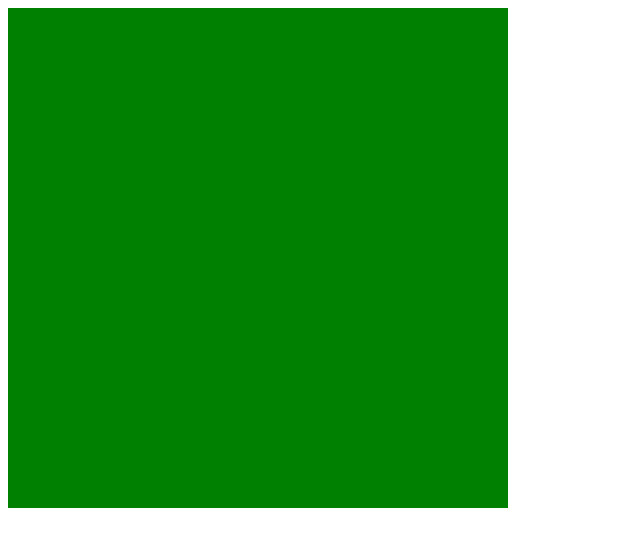
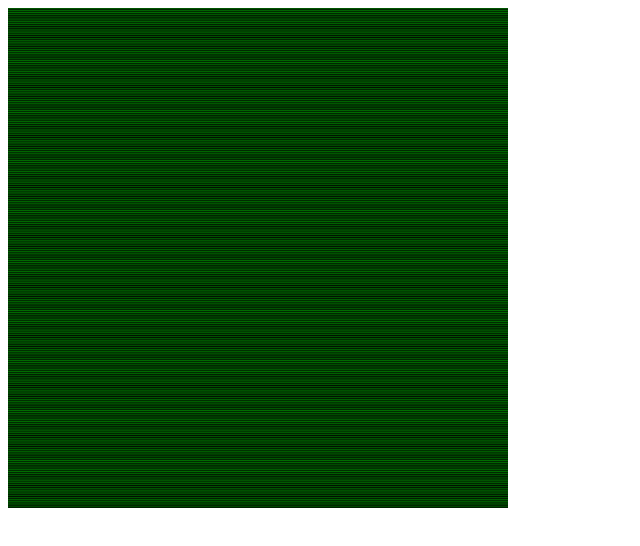
Before and after one commit to themistogenes/react-terminal-retro-style, a plain HTML site: page index.html in a window 1280 px wide. Shown: the whole page, without its empty margins (0-640 px from the left). Drawn offline with Linux system fonts and the light colour scheme.

Commit message:
add scanlines

```diff
--- a/index.html
+++ b/index.html
@@ -11,7 +11,7 @@
 </head>
 <body>
   <div id="screen">
-
+    <img src="scanlines.png" id="scan">
   </div>
 </body>
 </html>
--- a/styles.css
+++ b/styles.css
@@ -4,7 +4,16 @@
 }
 
 #screen {
+  position: relative;
   width: 500px;
   height: 500px;
   background-color: green;
 }
+
+#scan {
+  position: absolute;
+  width: 100%;
+  height: 100%;
+  top: 0;
+  left: 0;
+}
```
